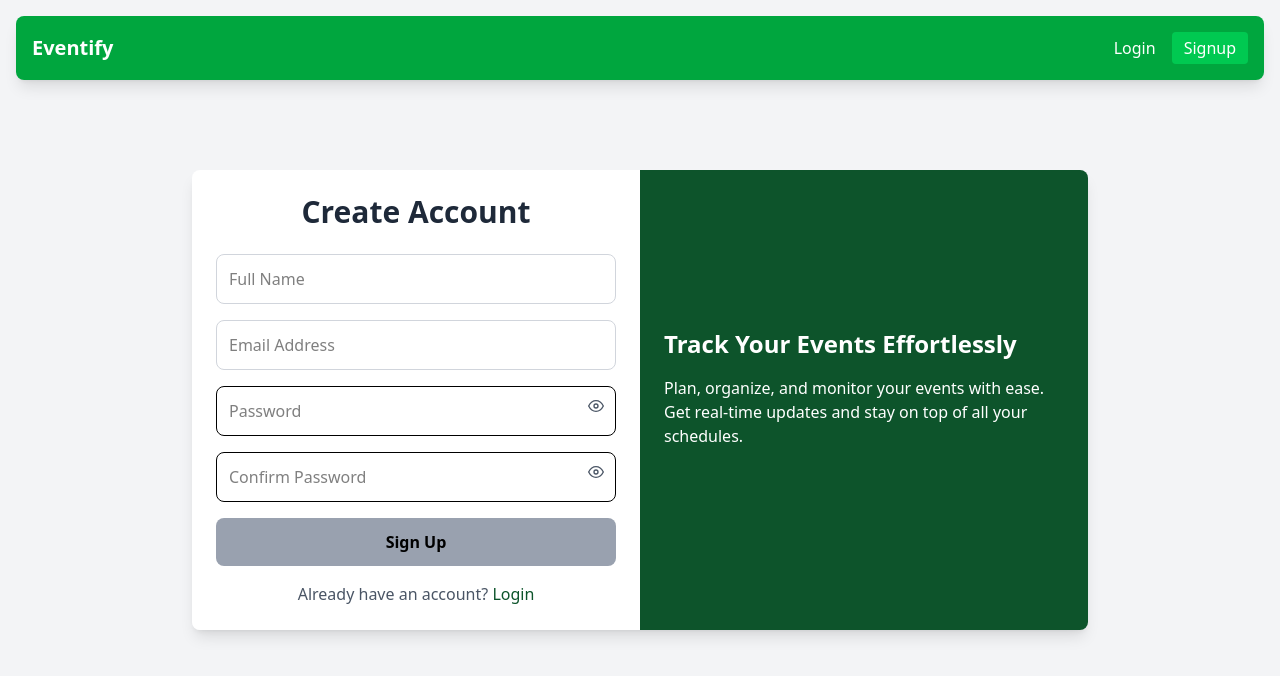
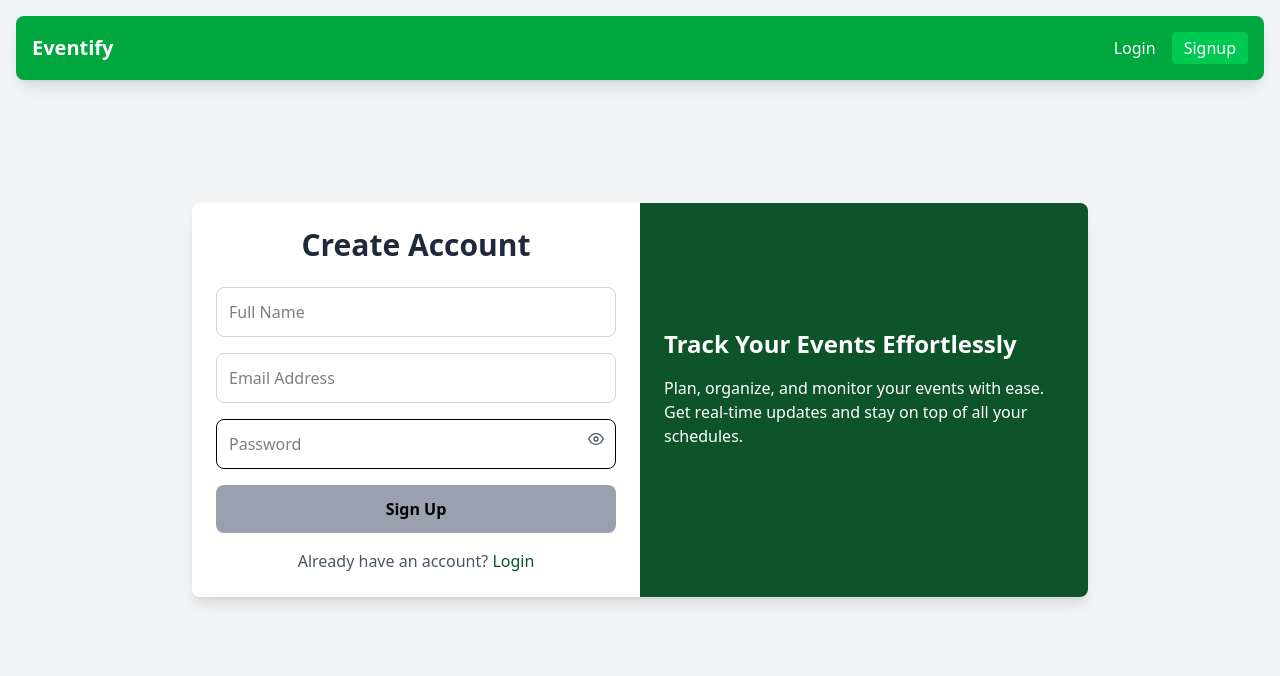
Before and after one commit to ajayjoseph-creator/Eventify, a React (Vite) app in the folder Frontend/: page /signup in a window 1280 px wide. Shown: the top 676 px of the page. Built offline with nearby package versions, Linux system fonts and the light colour scheme.

Commit message:
connected

```diff
--- a/Frontend/src/pages/Signup.jsx
+++ b/Frontend/src/pages/Signup.jsx
@@ -9,19 +9,12 @@ const Signup = () => {
   const [name, setName] = useState("");
   const [email, setEmail] = useState("");
   const [password, setPassword] = useState("");
-  const [confirmPassword, setConfirmPassword] = useState("");
   const [showPassword, setShowPassword] = useState(false);
-  const [showConfirmPassword, setShowConfirmPassword] = useState(false);
 
   const navigate = useNavigate();
 
   const handleSubmit = async (e) => {
     e.preventDefault();
-
-    if (password !== confirmPassword) {
-      toast.error("Passwords do not match");
-      return;
-    }
 
     try {
       await API.post("/api/auth/register", {
@@ -85,29 +78,11 @@ const Signup = () => {
                   {showPassword ? <FiEyeOff /> : <FiEye />}
                 </span>
               </div>
-              <div className="relative">
-                <input
-                  type={showConfirmPassword ? "text" : "password"}
-                  placeholder="Confirm Password"
-                  value={confirmPassword}
-                  onChange={(e) => setConfirmPassword(e.target.value)}
-                  className="w-full p-3 border rounded-lg focus:outline-none focus:ring-2 focus:ring-green-900 transition"
-                  required
-                />
-                <span
-                  className="absolute right-3 top-3 cursor-pointer text-gray-600 transition-transform hover:scale-110"
-                  onClick={() =>
-                    setShowConfirmPassword(!showConfirmPassword)
-                  }
-                >
-                  {showConfirmPassword ? <FiEyeOff /> : <FiEye />}
-                </span>
-              </div>
               <button
                 type="submit"
-                disabled={!password || !confirmPassword}
+                disabled={!password}
                 className={`w-full p-3 rounded-lg font-semibold transition-colors duration-300 ${
-                  !password || !confirmPassword
+                  !password
                     ? "bg-gray-400 cursor-not-allowed"
                     : "bg-green-900 text-white hover:bg-green-700"
                 }`}
```
Also changed, not shown: 1 other file (tests, documents, lock files or other folders).
